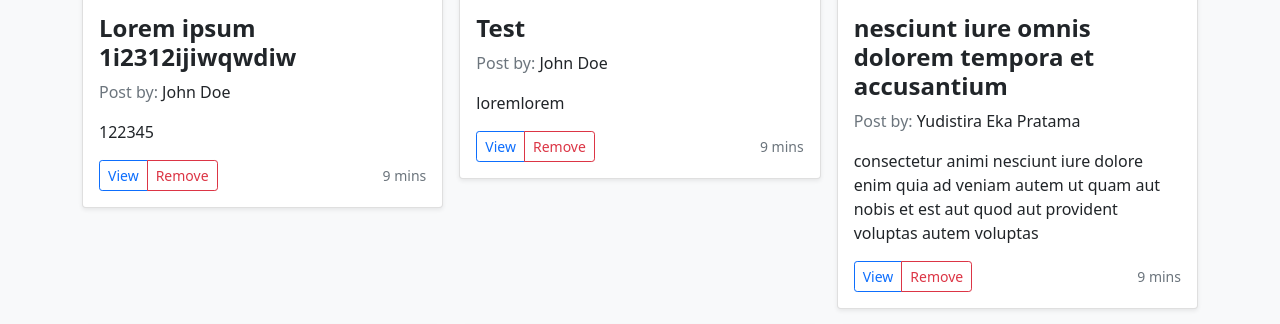
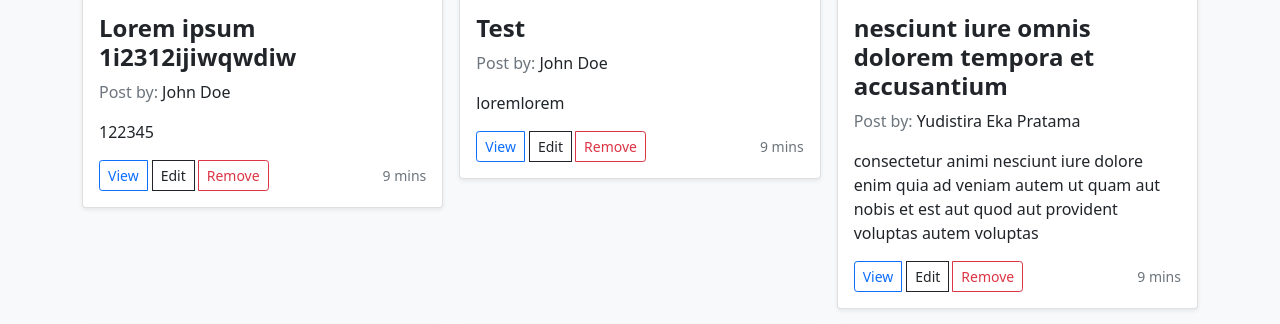
Before and after one commit to tamathecxder/MasteringReactJS, a React (Create React App) app: page / in a window 1280 px wide. Shown: the part 800-1124 px from the top of the page. Built offline with nearby package versions, Linux system fonts and the light colour scheme; data requests are answered from the project's data file; grey boxes are pictures that could not be loaded.

Commit message:
Fix bugs

```diff
--- a/src/components/BlogPost/Post.jsx
+++ b/src/components/BlogPost/Post.jsx
@@ -14,6 +14,7 @@ const Post = (props) => {
             <div className="d-flex justify-content-between align-items-center">
               <div className="btn-group">
                 <button type="button" className="btn btn-sm btn-outline-primary">View</button>
+                <button type="button" className="btn btn-sm btn-outline-dark mx-1" onClick={() => props.updateData(props.data.id)}>Edit</button>
                 <button type="button" className="btn btn-sm btn-outline-danger" onClick={() => props.removeData(props.data.id)}>Remove</button>
               </div>
               <small className="text-muted d-md-none d-lg-inline">9 mins</small>
```
